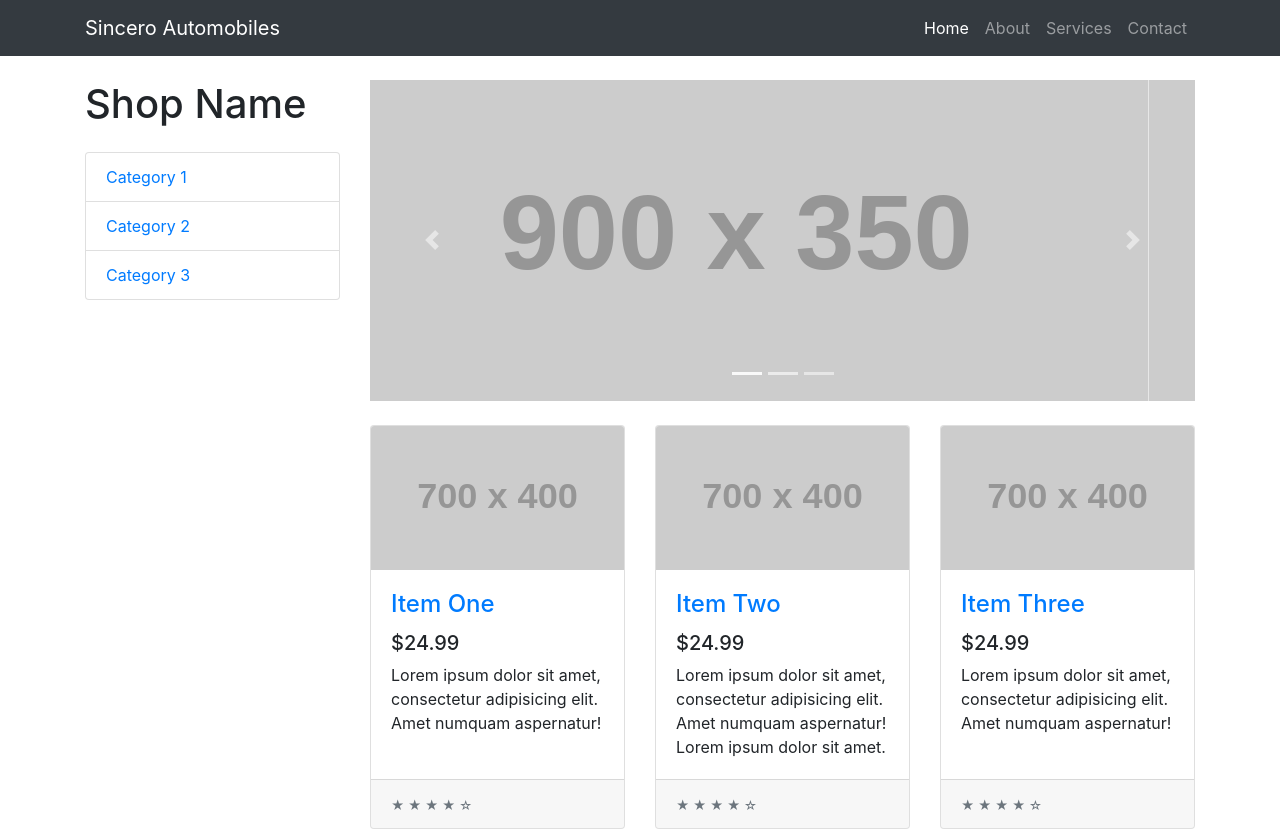
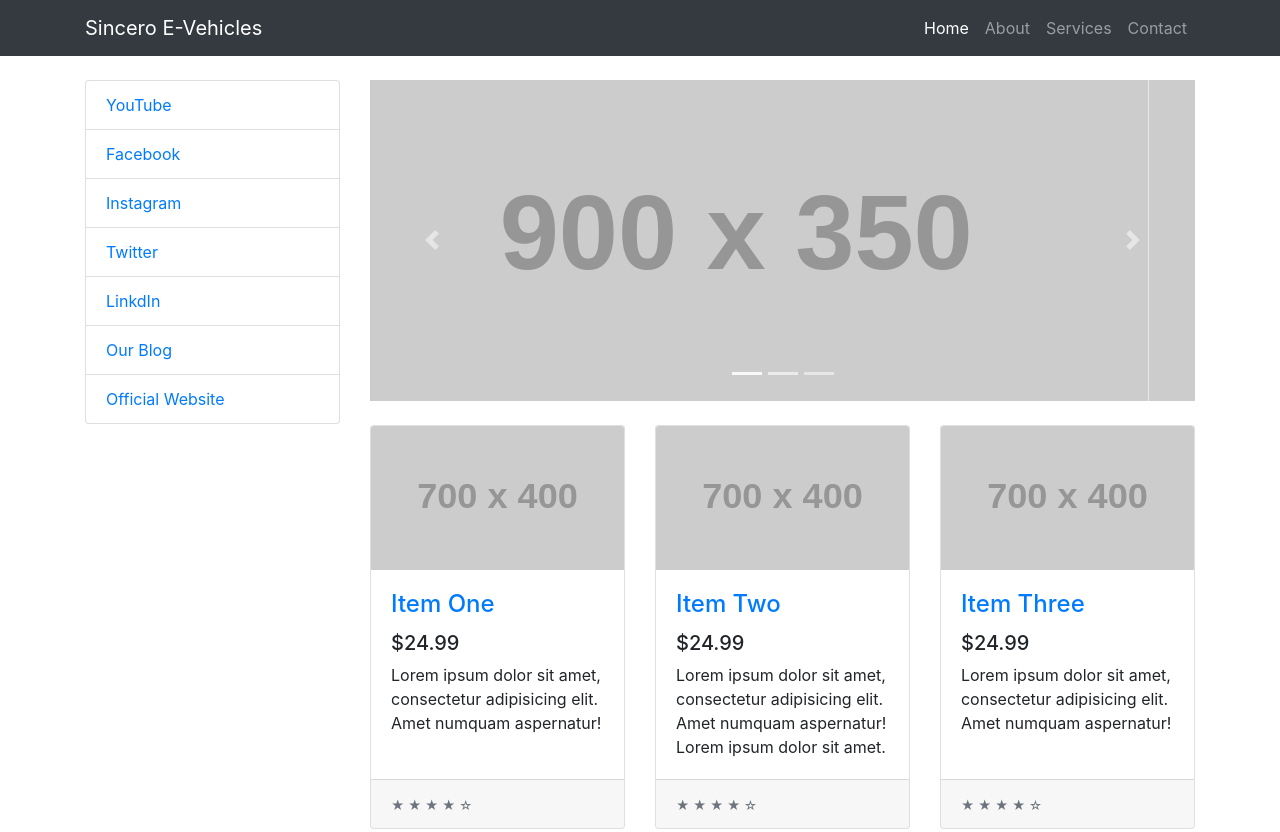
Before and after one commit to sinceroautomobiles/sinceroautomobiles.github.io, a website: page index.html in a window 1280 px wide. Shown: the top 832 px of the page. Drawn offline with Linux system fonts and the light colour scheme; placeholder pictures from the web are drawn by us.

Commit message:
Initial Commit

```diff
--- a/index.html
+++ b/index.html
@@ -23,7 +23,7 @@
   <!-- Navigation -->
   <nav class="navbar navbar-expand-lg navbar-dark bg-dark fixed-top">
     <div class="container">
-      <a class="navbar-brand" href="#">Sincero Automobiles</a>
+      <a class="navbar-brand" href="#">Sincero E-Vehicles</a>
       <button class="navbar-toggler" type="button" data-toggle="collapse" data-target="#navbarResponsive" aria-controls="navbarResponsive" aria-expanded="false" aria-label="Toggle navigation">
         <span class="navbar-toggler-icon"></span>
       </button>
@@ -55,11 +55,15 @@
 
       <div class="col-lg-3">
 
-        <h1 class="my-4">Shop Name</h1>
+        <h1 class="my-4"></h1>
         <div class="list-group">
-          <a href="#" class="list-group-item">Category 1</a>
-          <a href="#" class="list-group-item">Category 2</a>
-          <a href="#" class="list-group-item">Category 3</a>
+          <a href="#" class="list-group-item">YouTube</a>
+          <a href="#" class="list-group-item">Facebook</a>
+          <a href="#" class="list-group-item">Instagram</a>
+          <a href="#" class="list-group-item">Twitter</a>
+          <a href="#" class="list-group-item">LinkdIn</a>
+          <a href="#" class="list-group-item">Our Blog</a>
+          <a href="#" class="list-group-item">Official Website</a>
         </div>
 
       </div>
```
